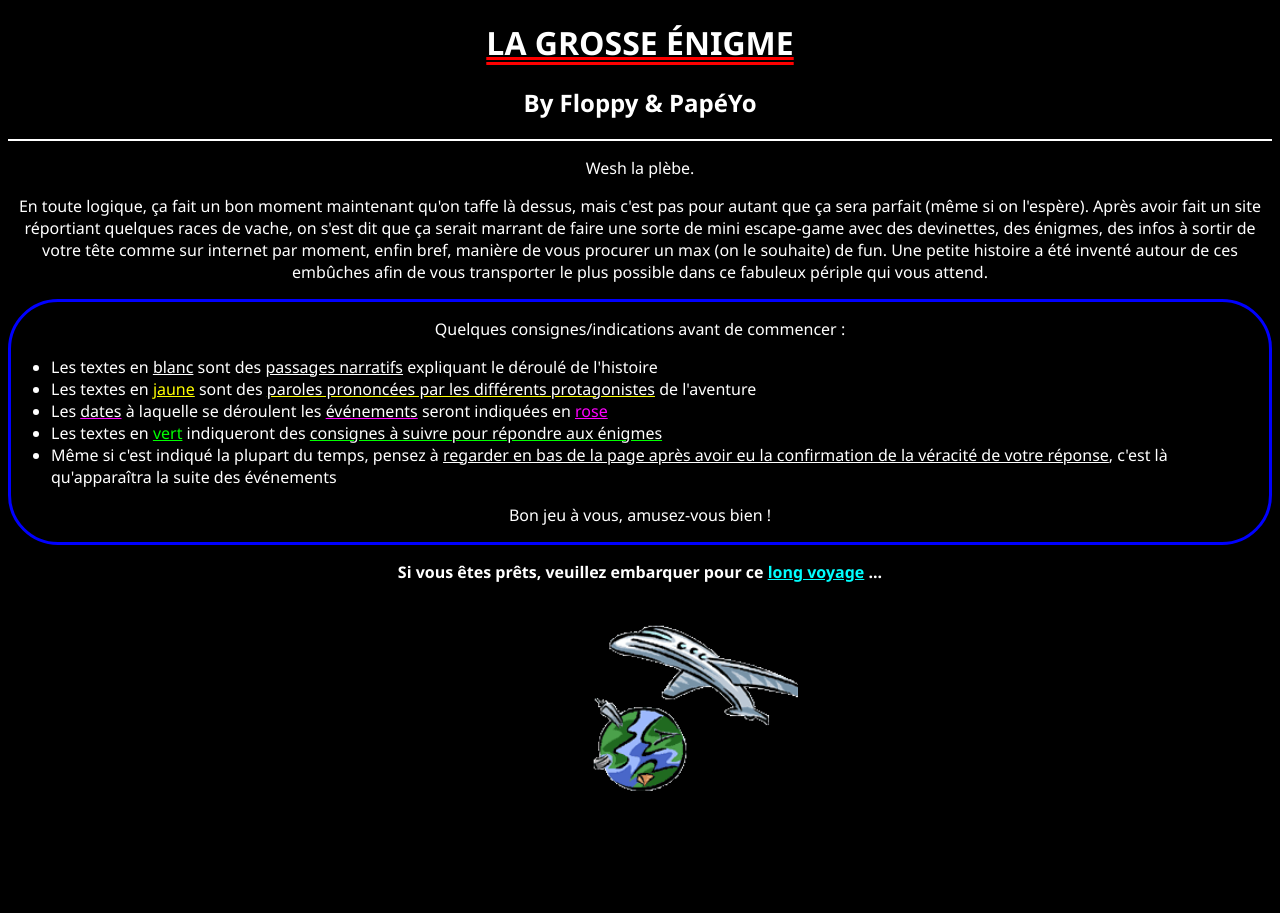
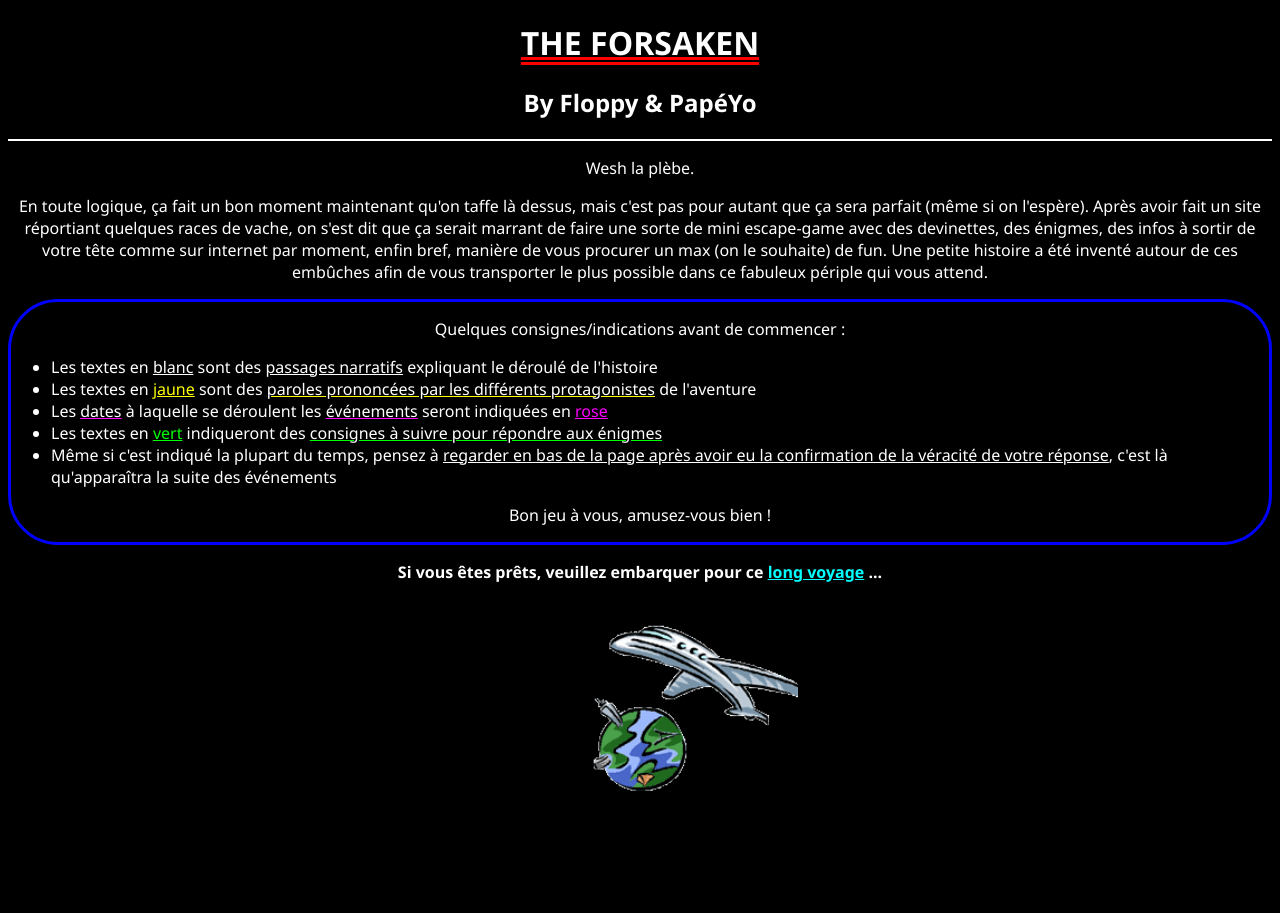
Before and after one commit to PapeYo/PapeYo.github.io, a plain HTML site: page index.html in a window 1280 px wide. Drawn offline with Linux system fonts and the light colour scheme.

Commit message:
modif de l'index

```diff
--- a/index.html
+++ b/index.html
@@ -12,7 +12,7 @@
 </title>
 <header>
     <h1>
-        La grosse énigme
+        The Forsaken
     </h1>
     <h2>
         By Floppy & PapéYo
```
